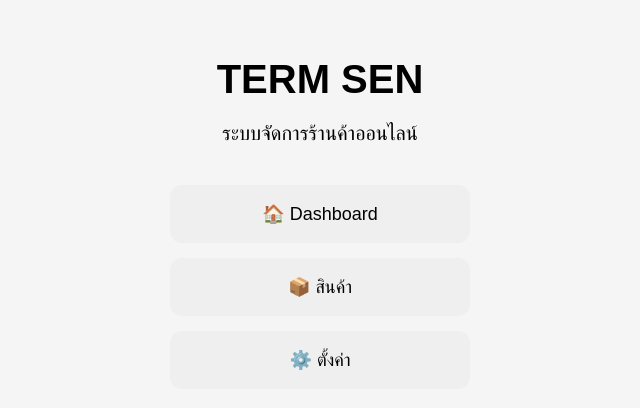
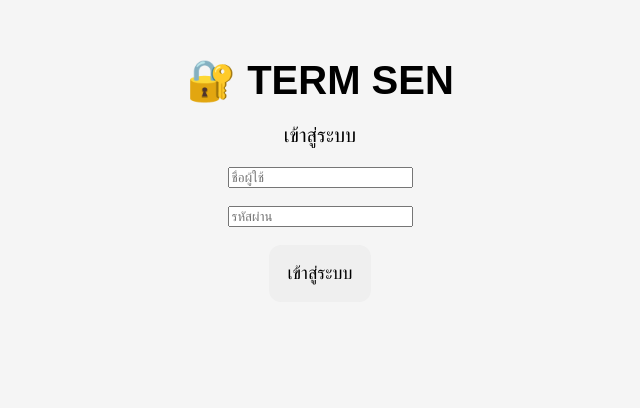
Before and after one commit to jaruwan2546/term-sen, a React (Vite) app: page / in a window 1280 px wide. Shown: the top 408 px of the page, without its empty margins (320-960 px from the left). Built offline with nearby package versions, Linux system fonts and the light colour scheme.

Commit message:
Update App.jsx

```diff
--- a/src/App.jsx
+++ b/src/App.jsx
@@ -1,16 +1,45 @@
-import React from "react";
+import React, { useState } from "react";
+import Login from "./pages/Login";
+import Dashboard from "./pages/Dashboard";
+import Products from "./pages/Products";
+import Settings from "./pages/Settings";
 
 function App() {
+  const [page, setPage] = useState("login");
+
   return (
-    <div className="app">
-      <h1>TERM SEN</h1>
-      <p>ระบบจัดการร้านค้าออนไลน์</p>
+    <div>
+      {page === "login" && (
+        <Login />
+      )}
 
-      <div className="menu">
-        <button>🏠 Dashboard</button>
-        <button>📦 สินค้า</button>
-        <button>⚙️ ตั้งค่า</button>
-      </div>
+      {page === "dashboard" && (
+        <Dashboard />
+      )}
+
+      {page === "products" && (
+        <Products />
+      )}
+
+      {page === "settings" && (
+        <Settings />
+      )}
+
+      {page !== "login" && (
+        <div className="menu">
+          <button onClick={() => setPage("dashboard")}>
+            🏠 Dashboard
+          </button>
+
+          <button onClick={() => setPage("products")}>
+            📦 สินค้า
+          </button>
+
+          <button onClick={() => setPage("settings")}>
+            ⚙️ ตั้งค่า
+          </button>
+        </div>
+      )}
     </div>
   );
 }
```
